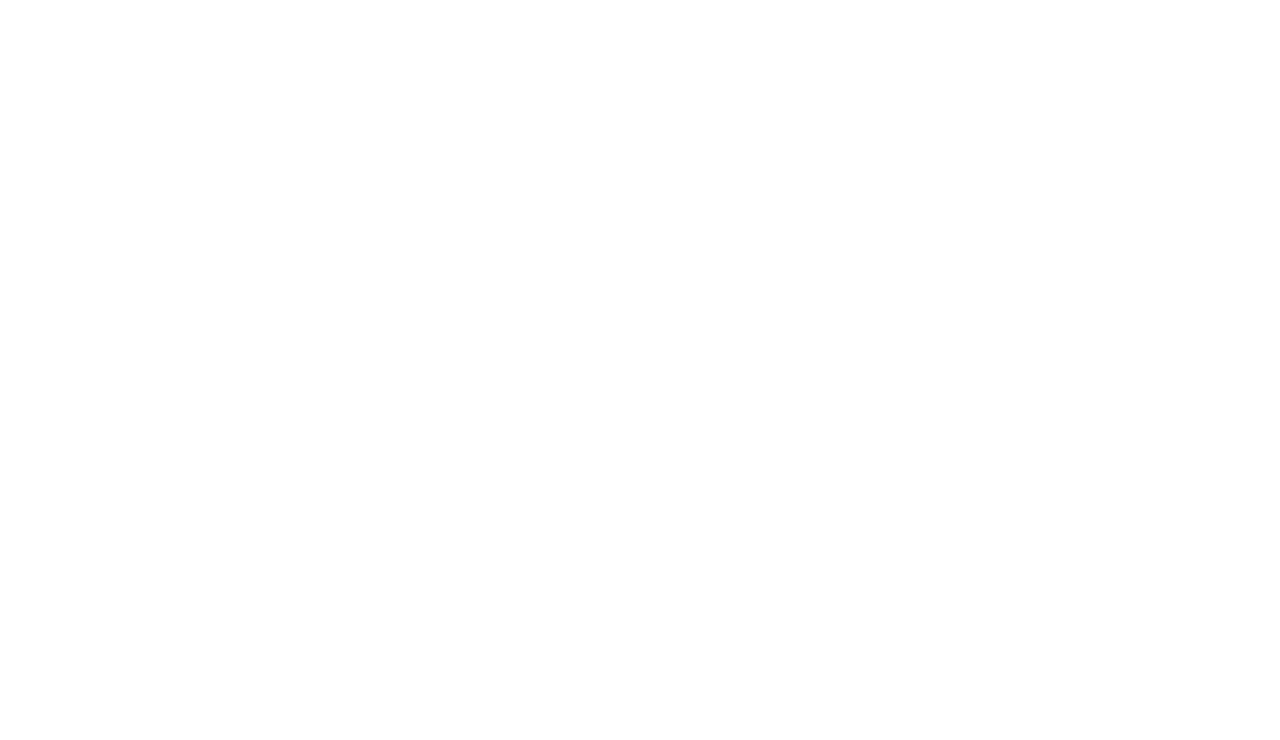
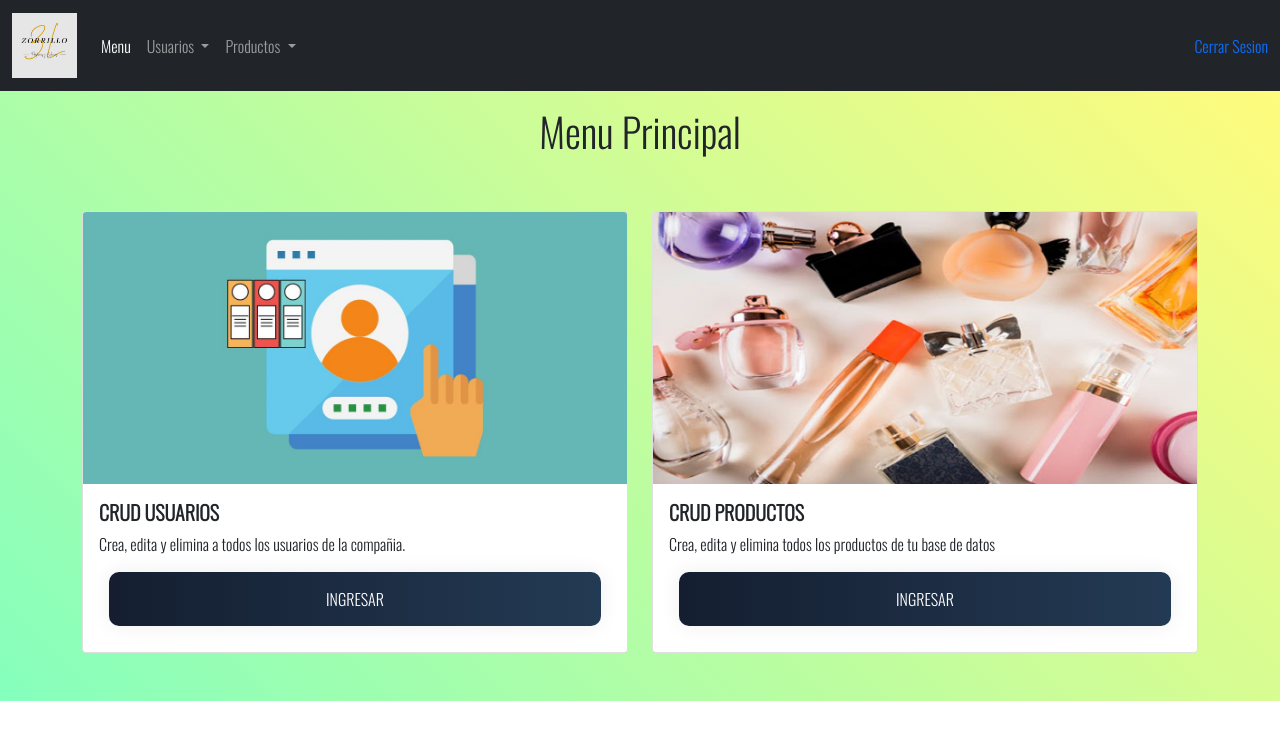
Before and after one commit to JairoVarelaMT/C4reto2, a plain HTML site: page Front/menu.html in a window 1280 px wide. Drawn offline with nearby package versions, Linux system fonts and the light colour scheme.

Commit message:
creacion de pagina menu principal

```diff
--- a/Front/estilos .css
+++ b/Front/estilos .css
@@ -4,8 +4,8 @@
     font-family: 'Oswald', sans-serif;
 }
 #fondo{
-    background: rgb(0,0,0);
-    background: linear-gradient(172deg, rgba(0,0,0,1) 5%, rgba(255,202,0,0.9612044646960347) 52%, rgba(187,148,1,1) 100%);
+    background-color: #85FFBD;
+    background-image: linear-gradient(45deg, #85FFBD 0%, #FFFB7D 100%);
 }
 
 
--- /dev/null
+++ b/Front/menu.css
@@ -0,0 +1,33 @@
+*{
+    margin: 0;
+    padding: 0;
+    font-family: 'Oswald', sans-serif;
+}
+a{
+    text-decoration: none;
+}
+#fondo{
+    background-color: #85FFBD;
+    background-image: linear-gradient(45deg, #85FFBD 0%, #FFFB7D 100%);
+}
+
+
+.btn-user {background-image: linear-gradient(to right, #141E30 0%, #243B55  51%, #141E30  100%)}
+.btn-user {
+   margin: 10px;
+   padding: 15px 45px;
+   text-align: center;
+   text-transform: uppercase;
+   transition: 0.5s;
+   background-size: 200% auto;
+   color: white;
+   box-shadow: 0 0 20px #eee;
+   border-radius: 10px;
+   display: block;
+ }
+
+ .btn-user:hover {
+   background-position: right center; /* change the direction of the change here */
+   color: #fff;
+   text-decoration: none;
+ }
--- a/Front/menu.html
+++ b/Front/menu.html
@@ -0,0 +1,101 @@
+<!DOCTYPE html>
+<html lang="en">
+<head>
+    <meta charset="UTF-8">
+    <meta http-equiv="X-UA-Compatible" content="IE=edge">
+    <meta name="viewport" content="width=device-width, initial-scale=1.0">
+     <!--Bootstrap-->
+     <link href="https://cdn.jsdelivr.net/npm/bootstrap@5.1.3/dist/css/bootstrap.min.css" rel="stylesheet" integrity="sha384-1BmE4kWBq78iYhFldvKuhfTAU6auU8tT94WrHftjDbrCEXSU1oBoqyl2QvZ6jIW3" crossorigin="anonymous">
+     <script src="https://cdn.jsdelivr.net/npm/bootstrap@5.1.3/dist/js/bootstrap.bundle.min.js" integrity="sha384-ka7Sk0Gln4gmtz2MlQnikT1wXgYsOg+OMhuP+IlRH9sENBO0LRn5q+8nbTov4+1p" crossorigin="anonymous"></script>
+     <link rel="stylesheet" href="https://cdn.jsdelivr.net/npm/bootstrap-icons@1.7.1/font/bootstrap-icons.css">
+     <!--Jquery-->
+     <script src="https://code.jquery.com/jquery-3.6.0.min.js"integrity="sha256-/xUj+3OJU5yExlq6GSYGSHk7tPXikynS7ogEvDej/m4="crossorigin="anonymous"></script>
+      <!--fuente google-->
+    <link rel="preconnect" href="https://fonts.googleapis.com">
+    <link rel="preconnect" href="https://fonts.gstatic.com" crossorigin>
+    <link href="https://fonts.googleapis.com/css2?family=Oswald:wght@300&display=swap" rel="stylesheet">
+    <!--Css-->
+    <link rel="stylesheet" href="/Front/menu.css">
+    <title>Menu</title>
+</head>
+<body>
+    <!--Contenedor principal-->
+
+
+    <nav class="navbar sticky-top navbar-expand-lg navbar-dark bg-dark">
+        <div class="container-fluid">
+          <a class="navbar-brand" href="/Front/menu.html"><img src="/Front/img/LogoZorrillo.jpeg" alt="" srcset="" style="width: 65px; height: 65px;"></a>
+          <button class="navbar-toggler" type="button" data-bs-toggle="collapse" data-bs-target="#navbarSupportedContent" aria-controls="navbarSupportedContent" aria-expanded="false" aria-label="Toggle navigation">
+            <span class="navbar-toggler-icon"></span>
+          </button>
+          <div class="collapse navbar-collapse" id="navbarSupportedContent">
+            <ul class="navbar-nav me-auto mb-2 mb-lg-0">
+              <li class="nav-item">
+                <a class="nav-link active" aria-current="page" href="#">Menu</a>
+              </li>
+
+              <li class="nav-item dropdown">
+                <a class="nav-link dropdown-toggle" href="#" id="navbarDropdown" role="button" data-bs-toggle="dropdown" aria-expanded="false">
+                  Usuarios
+                </a>
+                <ul class="dropdown-menu" aria-labelledby="navbarDropdown">
+                  <li><a class="dropdown-item" href="">CRUD usuarios</a></li>
+                  <li><a class="dropdown-item" href="#">Consultar Usuarios</a></li>
+
+                </ul>
+
+              </li>
+              <li class="nav-item dropdown">
+                <a class="nav-link dropdown-toggle" href="#" id="navbarDropdown" role="button" data-bs-toggle="dropdown" aria-expanded="false">
+                  Productos
+                </a>
+                <ul class="dropdown-menu" aria-labelledby="navbarDropdown">
+                    <li><a class="dropdown-item" href="#">CRUD Productos</a></li>
+                    <li><a class="dropdown-item" href="#">Consultar Productos</a></li>
+                </ul>
+              </li>
+              <li class="nav-item">
+                <a class="nav-link disabled"></a>
+              </li>
+            </ul>
+            <div class="d-flex" style="color: crimson;"> <a href="/Front/index.html" style="text-decoration: none;">Cerrar Sesion</a></div>
+          </div>
+        </div>
+      </nav>
+
+    <div class="container-fluid" id="fondo">
+
+        <h1 class="text-center pt-3">Menu Principal</h1>
+        <div class="container pt-5 " style="animation: myAnim 2s ease 0s 1 normal forwards;">
+            <div class="row row-cols-1 row-cols-md-2 g-4 pb-5">
+                <div class="col">
+                  <div class="card">
+                    <img src="/Front/img/user.jpg" class="card-img-top" alt="...">
+                    <div class="card-body">
+                      <h5 class="card-title"><strong>CRUD USUARIOS</strong> </h5>
+                      <p class="card-text">Crea, edita y elimina a todos los usuarios de la compañia.</p>
+                      <a class="btn-user" href="/Front/User/formUser.html">Ingresar</a>
+                    </div>
+                  </div>
+                </div>
+                <div class="col">
+                  <div class="card">
+                    <img src="/Front/img/productos.jpg" class="card-img-top" alt="..." ">
+                    <div class="card-body">
+                      <h5 class="card-title"><strong>CRUD PRODUCTOS</strong></h5>
+                      <p class="card-text">Crea, edita y elimina todos los productos de tu base de datos</p>
+                      <a class="btn-user" href="">Ingresar</a>
+                    </div>
+                  </div>
+                </div>
+                <br>
+                <br>
+                <br>
+                <br>
+                <br>
+              </div>
+        </div>
+
+    </div>
+</body>
+</html>
```
Also changed, not shown: Front/index.html (+0 -20 lines), Front/img/productos.jpg (added), Front/img/user.jpg (added).
